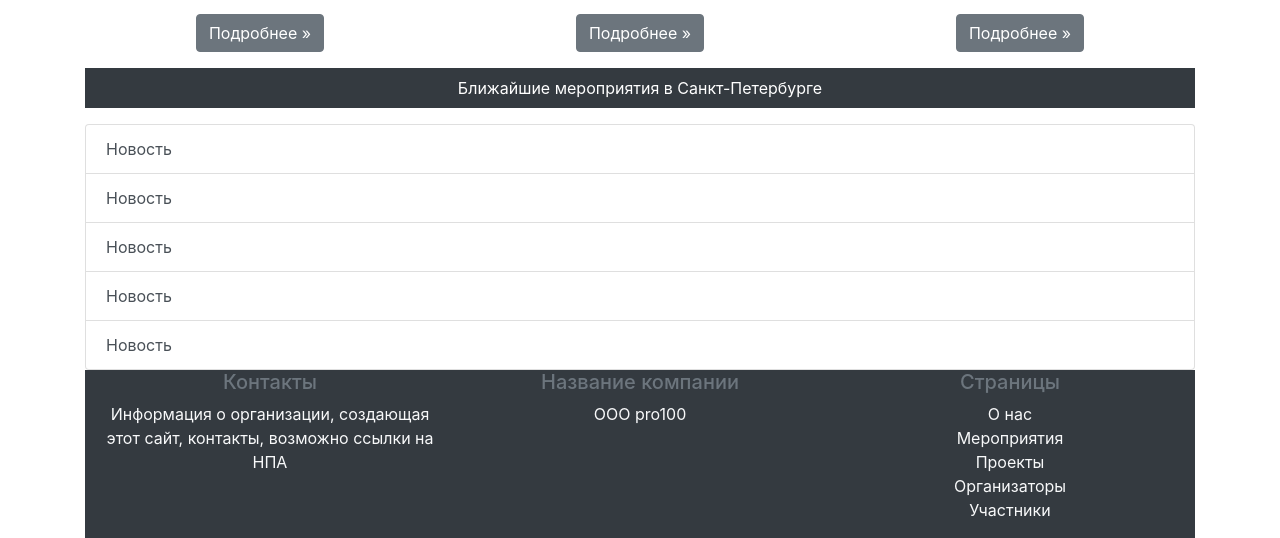
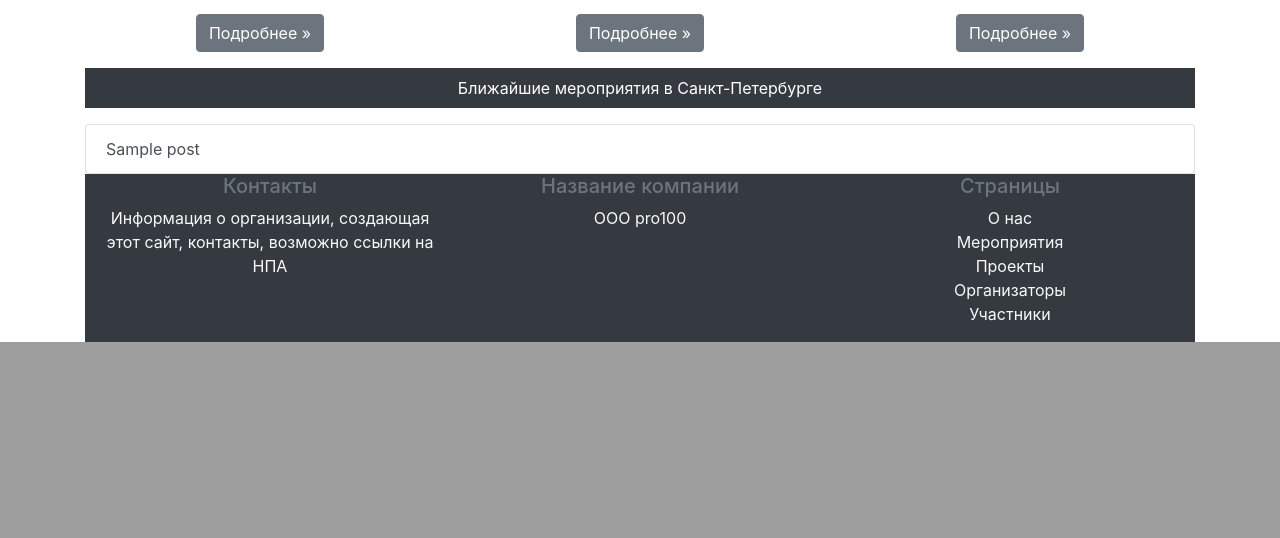
Before and after one commit to arapovavikka/PySite, a Django app: page / in a window 1280 px wide. Shown: the part 1233-1771 px from the top of the page. After the commit the page ends 1575 px from the top, so only its background shows below. Run offline with Django 3.2, Linux system fonts and the light colour scheme; tables that the repository leaves empty hold one stand-in row (values such as "Sample post"); some libraries are stand-ins or nearby versions.

Commit message:
Added Post model

```diff
--- a/fest/admin.py
+++ b/fest/admin.py
@@ -1,4 +1,5 @@
 from django.contrib import admin
-from .models import User
+from .models import User, Post
 
 admin.site.register(User)
+admin.site.register(Post)
--- a/fest/models.py
+++ b/fest/models.py
@@ -14,3 +14,16 @@ class User(models.Model):
 
     def __str__(self):
         return self.title
+
+class Post(models.Model):
+    title = models.CharField(max_length=200)
+    text = models.TextField()
+    created_date = models.DateTimeField(
+            default=timezone.now)
+
+    def publish(self):
+        self.published_date = timezone.now()
+        self.save()
+
+    def __str__(self):
+        return self.title
--- a/fest/templates/index.html
+++ b/fest/templates/index.html
@@ -57,12 +57,10 @@
           </div><!-- /.col-lg-4 -->
         </div><!-- /.row -->
         <p class="text-white bg-dark text-center p-2">Ближайшие мероприятия в Санкт-Петербурге</p>
-        <div class="list-group">
-          <a href="#" class="list-group-item list-group-item-action">Новость</a>
-          <a href="#" class="list-group-item list-group-item-action">Новость</a>
-          <a href="#" class="list-group-item list-group-item-action">Новость</a>
-          <a href="#" class="list-group-item list-group-item-action">Новость</a>
-          <a href="#" class="list-group-item list-group-item-action">Новость</a>
+         <div class="list-group">
+          {% for post in posts %}
+            <a href="#" class="list-group-item list-group-item-action">{{post.title}}</a>
+          {% endfor %}
         </div>
         <footer class="container">
           <div class="row text-center bg-dark">
--- a/fest/urls.py
+++ b/fest/urls.py
@@ -4,9 +4,9 @@ from .views import homePageView, index, cabinet, project, projects, catalog, sig
 
 urlpatterns = [
     url(r'^cabinet/', cabinet, name='cabinet'),
-    url(r'^catalog/', catalog.as_view(), name='catalog'),
+    url(r'^catalog/', catalog, name='catalog'),
     url(r'^project/test', project, name='project'),
-    url(r'^signin/', signin.as_view(), name='signin'),
+    url(r'^signin/', signin, name='signin'),
     url(r'^projects/', projects, name='projects'),
     url(r'^', index, name='home'),
 ]
--- a/fest/views.py
+++ b/fest/views.py
@@ -2,6 +2,7 @@
 from django.shortcuts import render
 from django.http import HttpResponse
 from django.views.generic import View
+from .models import Post
 
 
 def homePageView(request):
@@ -10,9 +11,11 @@ def homePageView(request):
 def index(request):
     # Отрисовка HTML-шаблона index.html с данными внутри
     # переменной контекста context
+    posts = Post.objects.all()
     return render(
         request,
-        'index.html'
+        'index.html',
+        {'posts': posts}
     )
 
 def cabinet(request):
@@ -39,22 +42,11 @@ def projects(request):
         'projects.html'
     )
 
-class catalog(View):
+def catalog(request):
     # Отрисовка HTML-шаблона index.html с данными внутри
     # переменной контекста context
     #template_name = 'catalog.html'
+    return render(request, 'catalog.html')
 
-
-        def get(self, request, *args, **kwargs):
-      	    return render(request, 'catalog.html')
-
-        def get_success_url(self):
-	        return reverse('catalog')
-
-class signin(View):
-
-        def get(self, request, *args, **kwargs):
-      	    return render(request, 'signin.html')
-
-        def get_success_url(self):
-	        return reverse('signin')
+def signin(request):
+    return render(request, 'signin.html')
```
Also changed, not shown: fest/migrations/0002_post.py (added).
